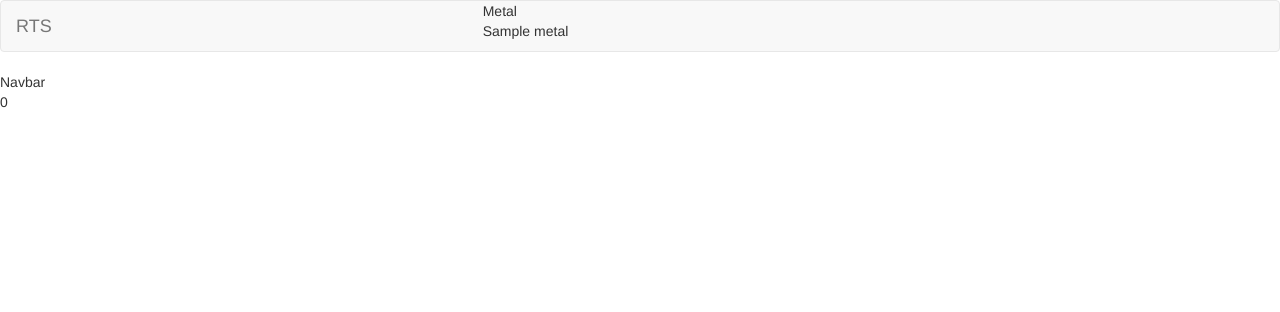
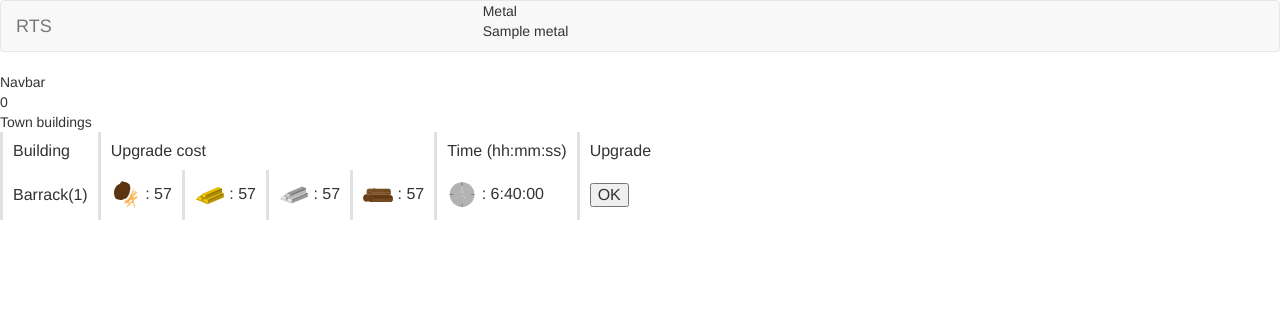
Before and after one commit to universiteit/GameApplication, a Flask app: template app/RTS/templates/town_view.html in a window 1280 px wide. Shown: the top 312 px of the page. Run offline with Flask 2, Linux system fonts and the light colour scheme; tables that the repository leaves empty hold one stand-in row (values such as "Sample post"); the template is opened without the code that fills it: values that come from a table or form of the project are taken from there, most other values are stand-ins (such as "Sample title", 1, 10 or a date in 2020); parts of the project's set-up code (start-up, migrations or seed data) failed here and were passed over; some libraries are stand-ins or nearby versions.

Commit message:
Added view of town buildings

```diff
--- a/app/RTS/models/town.py
+++ b/app/RTS/models/town.py
@@ -40,3 +40,15 @@ class Town(db.Model):
         self.wood = wood
         self.food = food
         self.iron = iron
+
+    def calculate_costs(self, level):
+        exponent = 1.1
+        val = 40
+        for i in range(level):
+            val = val ** exponent
+        return int(val)
+
+    def calculate_time(self, level):
+        minutes = level ** 2
+        h, m = divmod(minutes, 60)
+        return "%d:%02d:%02d" % (h, m, 00)
--- a/app/RTS/config.py
+++ b/app/RTS/rts_config.py
@@ -11,3 +11,5 @@ def get_wall_defense(level):
     if level <= 20:
         return 1 + ((level * 5) / 100)
     return None
+
+buildings = ["Wall", "Lumber Camp", "Iron Quarry", "Goldmine", "Barracks", "Farm"]
--- /dev/null
+++ b/app/RTS/static/style/town.css
@@ -0,0 +1,8 @@
+tr td:not(:nth-child(0)) {
+    padding: 10px;
+    border-left: 3px solid #e1e1e1;
+}
+
+tr td:nth-child(0) {
+    border-bottom:3px solid #e1e1e1;
+}
--- a/app/RTS/templates/town_view.html
+++ b/app/RTS/templates/town_view.html
@@ -1,11 +1,52 @@
 {% extends 'base.html' %}
 
 {% block css %}
-<link rel='stylesheet' type='text/css' href='town.css'>
+<link rel='stylesheet' type='text/css' href='/rts/static/style/town.css'>
 {% endblock %}
 
 {% block content %}
     <table>
+        <thead>
+            Town buildings
+        </thead>
+        <tr>
+            <td>
+                Building
+            </td>
+            <td colspan="4">
+                Upgrade cost
+            </td>
+            <td>
+                Time (hh:mm:ss)
+            </td>
+            <td>
+                Upgrade
+            </td>
+        </tr>
+        <tr>
+            <td>
+                Barrack({{current_town.barracks}})
+            </td>
+            <td>
+                <img width=30 src="/rts/static/food.svg"> : {{current_town.calculate_costs(current_town.barracks)}}
+            </td>
+            <td>
+                <img width=30 src="/rts/static/golden_ignot.svg"> : {{current_town.calculate_costs(current_town.barracks)}}
+            </td>
+            <td>
+                <img width=30 src="/rts/static/iron_ignot.svg"> : {{current_town.calculate_costs(current_town.barracks)}}
+            </td>
+            <td>
+                <img width=30 src="/rts/static/log.svg"> : {{current_town.calculate_costs(current_town.barracks)}}
+            </td>
+            <td>
+                <img width=30 src="/rts/static/clock.svg"> : {{current_town.calculate_time(20)}}
+            </td>
+            <td>
+                <button> OK </button>
+            </td>
+        </tr>
+    </table>
 {% endblock %}
 
 {% block scripts %}
```
Also changed, not shown: app/RTS/__init__.py (+7 -0 lines), app/RTS/models/attack.py (+5 -13 lines), app/RTS/static/clock.svg (added), app/RTS/static/food.svg (added), app/RTS/static/golden_ignot.svg (added), app/RTS/static/iron_ignot.svg (added), app/RTS/static/log.svg (added), app/database.db (added).
